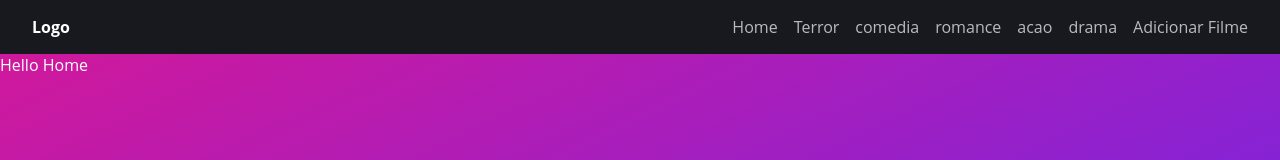
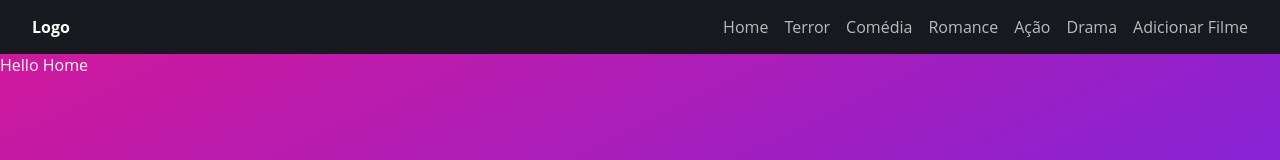
Before and after one commit to fernandorussie/cinemaAPI, a React (Vite) app: page / in a window 1280 px wide. Shown: the top 160 px of the page. Built offline with nearby package versions, Linux system fonts and the light colour scheme.

Commit message:
Mudança nas rotas

```diff
--- a/src/components/Header/index.jsx
+++ b/src/components/Header/index.jsx
@@ -17,16 +17,16 @@ function Header() {
                         <Link to={`/terror`}>Terror</Link>
                     </li>
                     <li>
-                        <Link to={'/comedia'}>comedia</Link>
+                        <Link to={'/comedia'}>Comédia</Link>
                     </li>
                     <li>
-                        <Link to={'/romance'}>romance</Link>
+                        <Link to={'/romance'}>Romance</Link>
                     </li>
                     <li>
-                        <Link to={'/acao'}>acao</Link>
+                        <Link to={'/acao'}>Ação</Link>
                     </li>
                     <li>
-                        <Link to={'/drama'}>drama</Link>
+                        <Link to={'/drama'}>Drama</Link>
                     </li>
                     <li>
                         <Link to={'/adiciona'}>Adicionar Filme</Link>
```
